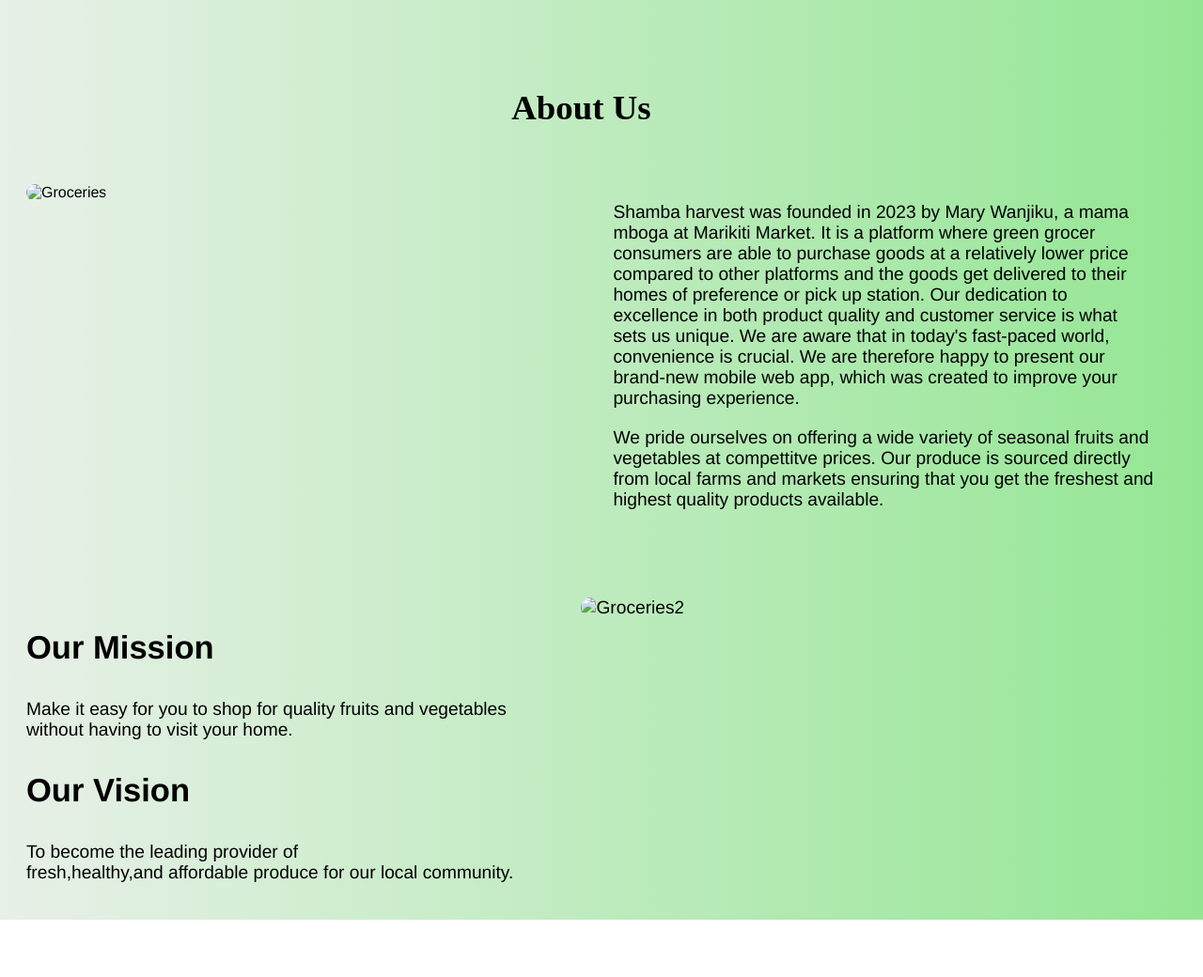
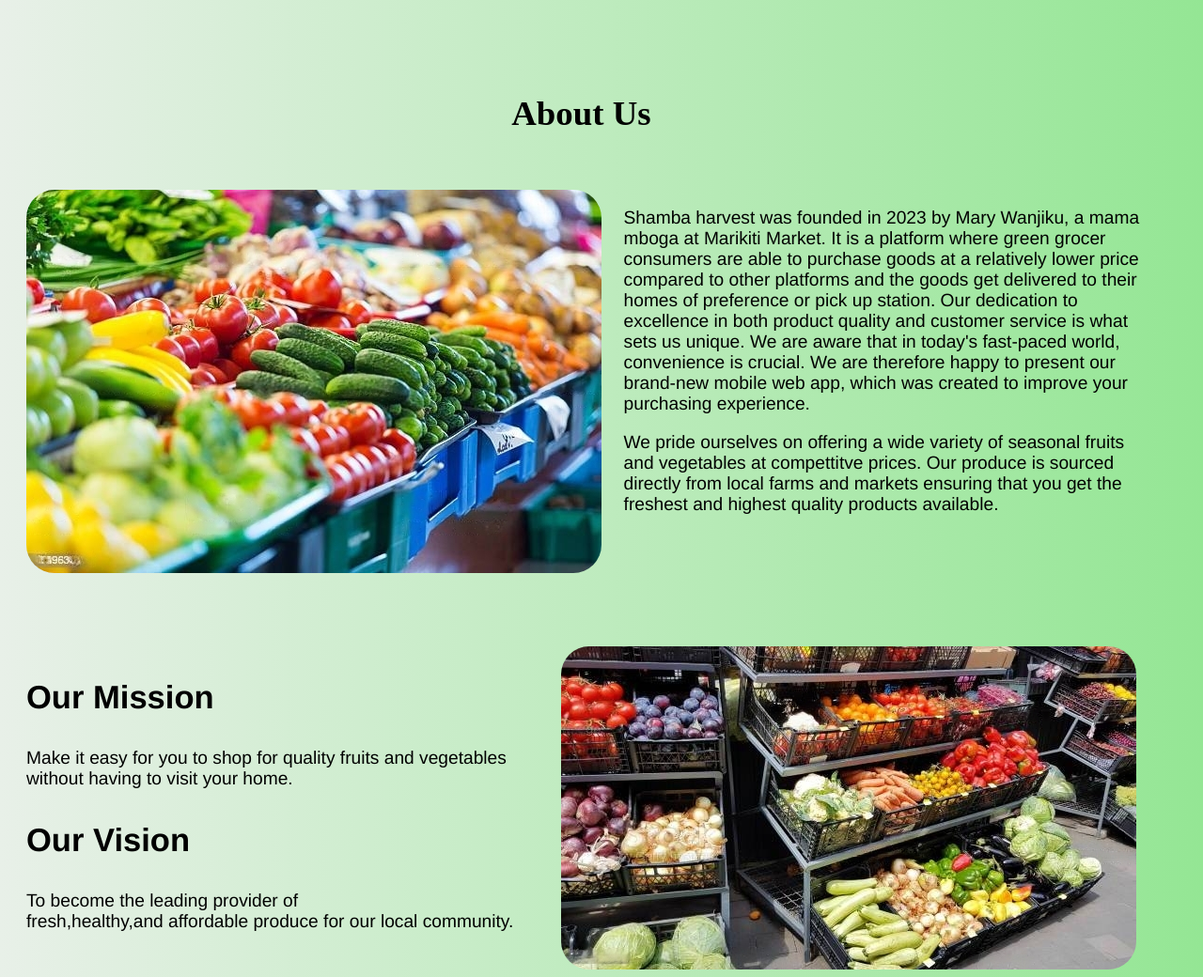
Before and after one commit to Pauline-Goko/shamba-harvest-group-project, a plain HTML site: page index.html in a window 1280 px wide. Shown: the part 1209-2249 px from the top of the page at 94% size. Before the commit the page ends 2188 px from the top, so only its background shows below. Drawn offline with Linux system fonts and the light colour scheme.

Commit message:
made changes

```diff
--- a/index.html
+++ b/index.html
@@ -67,11 +67,13 @@
 
     </section>
 
+
+    <section id="AboutUs">
      <h1 id="head">About Us</h1>
 
         <div class="about">
             <div>
-            <img id="image" src="pictures/grocery-transformed.jpeg" alt="Groceries">
+            <img id="image" src="images/grocery-transformed.jpeg" alt="Groceries">
             </div>
             <div id="words">
             <p>Shamba harvest was founded in 2023 by Mary Wanjiku, a mama mboga at Marikiti Market.
@@ -94,12 +96,13 @@
             </div>
 
             <div>
-                <img id="image2" src="pictures/grocery2-transformed.jpeg" alt="Groceries2">
+                <img id="image2" src="images/grocery2-transformed.jpeg" alt="Groceries2">
             </div>
 
         </div>
 
 
+    </section>
 
 
 
```
